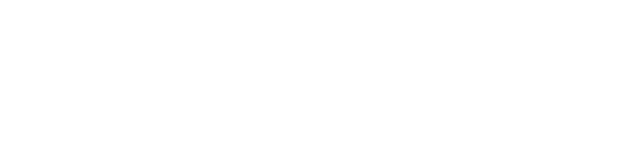
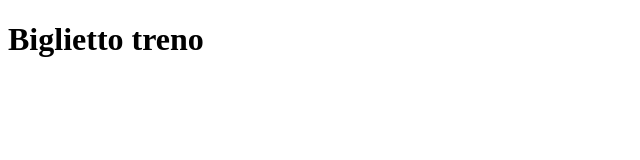
Before and after one commit to DomenicoOrtello/js-biglietto-treno, a plain HTML site: page index.html in a window 1280 px wide. Shown: the whole page, without its empty margins (0-640 px from the left). Drawn offline with Linux system fonts and the light colour scheme; files whose address does not match are found by name.

Commit message:
added title to index

```diff
--- a/index.html
+++ b/index.html
@@ -6,6 +6,7 @@
     <title>Biglietto treno</title>
 </head>
 <body>
+    <h1>Biglietto treno</h1>
 
 <script src="script.js"></script>
 </body>
```
